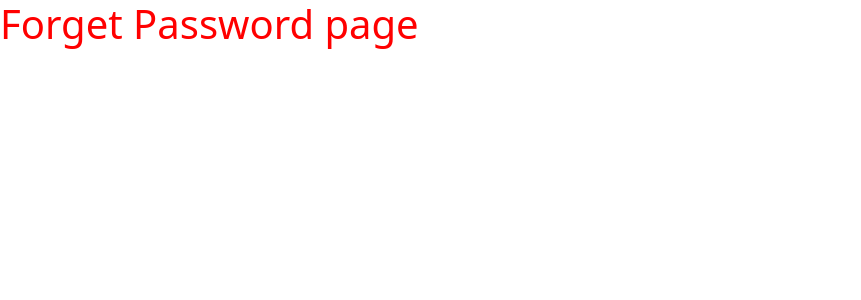
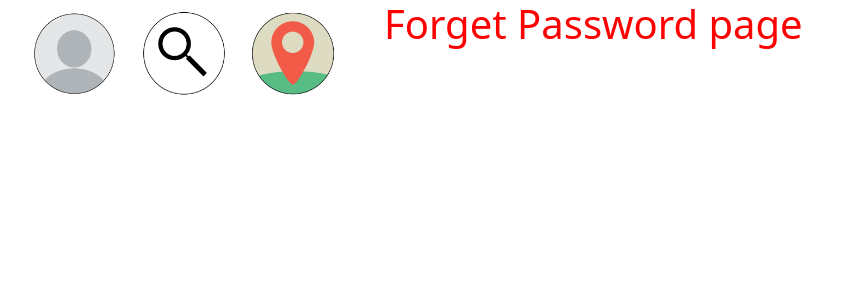
Before and after one commit to friendlytraveler616/TravelingMechanic, a Django app: page /user/forgetPW in a window 1280 px wide. Shown: the top 300 px of the page, without its empty margins (0-861 px from the left). Run offline with Django 4.2, Linux system fonts and the light colour scheme.

Commit message:
Added navigational header images and prepared the base template for future template scaling via blocks

```diff
--- a/travelingMechanic/static/travelingMechanic/style.css
+++ b/travelingMechanic/static/travelingMechanic/style.css
@@ -2,7 +2,123 @@ h1 {
     color:red;
 }
 
-#map{
-    height: 60vh;
+#map
+{
+    height: 100vh;
     width: 100%;
 }
+
+body
+{
+    margin: 0;
+    padding: 0;
+    height: 100%;
+    width: auto;
+}
+
+div.leftSpan
+{
+  /* display: flex; */
+  width: 30%;
+  height: auto;
+  min-height: 100%;
+  float: left;
+}
+
+div.rightSpan
+{
+  /* display: flex; */
+  width: 70%;
+  height: auto;
+  min-height: 100%;
+  float: right;
+}
+
+span.menu
+{
+  display: flex;
+  justify-content: center;
+  float: left;
+  width: 40%;
+  max-width: 14rem;
+  padding: 10px 0px 0px 0px;
+  text-align: center;
+  margin: 0rem -5% 0rem -5%;
+}
+
+div.clearfix
+{
+  max-width: 100%;
+  background-color: white;
+  margin: 0% 0% 1rem 5%;
+  position: -webkit-sticky;
+  position: sticky;
+  top: 0;
+  z-index: 1;
+  opacity: 100%;
+}
+
+div.leftblock
+{
+  height: 100%;
+}
+
+p.navigation
+{
+  padding: 10px;
+  border-bottom: 1px white solid;
+}
+
+img.navpics
+{
+    width : 60%;
+    height: auto;
+}
+
+/******************************LINKS**********************************/
+a.main
+{
+  text-decoration: none;
+  color: white;
+}
+a.main: unvisited
+{
+  color: white;
+
+}
+a.main: visited
+{
+  color: white;
+}
+a.main: hover
+{
+  color: white;
+}
+a.main: active
+{
+  color: white;
+}
+
+
+a.menu
+{
+  text-decoration: none;
+  color: black;
+}
+a.menu: unvisited
+{
+  color: black;
+
+}
+a.menu: visited
+{
+  color: black;
+}
+p.navigation:hover {
+  border-bottom: 1px #000000 solid;
+  background-color: #dddddd;
+}
+a.menu: active
+{
+  color: black;
+}
--- a/travelingMechanic/templates/travelingMechanic/home.html
+++ b/travelingMechanic/templates/travelingMechanic/home.html
@@ -1,8 +1,8 @@
 {% extends "travelingMechanic/index.html" %}
 {% load static %}
 {% block content %}
-<h1>My Local Map</h1>
-<button onclick="initMap()">Click me</button>
+<!-- <h1>My Local Map</h1>
+<button onclick="initMap()">Click me</button> -->
 <div id="map"></div>
 
 <script>
--- a/travelingMechanic/templates/travelingMechanic/index.html
+++ b/travelingMechanic/templates/travelingMechanic/index.html
@@ -18,7 +18,22 @@
     {% endif %}
   </head>
   <body>
-    {% block content %}{% endblock %}
+    <div class="leftSpan">
+      <!-- NAV bar goes here -->
+      <div class = "clearfix"
+        ><span class = "menu"><a class = "menu" href = ""><img src={% static 'images/blankProfilePicture.png' %} class = "navpics"></a></span
+        ><span class = "menu"><a class = "menu" href = ""><img src={% static 'images/searchSymbol.png' %} class = "navpics"></a></span
+        ><span class = "menu"><a class = "menu" href = ""><img src={% static 'images/mapSymbol.png' %} class = "navpics"></a></span
+      ></div>
+      <!-- LEFT block goes here -->
+      <div class="leftblock">
+
+      </div>
+    </div>
+    <div class = "rightSpan">
+      <!-- RIGHT block goes here -->
+      {% block content %}{% endblock %}
+    </div>
     <script src="https://cdn.jsdelivr.net/npm/bootstrap@5.1.3/dist/js/bootstrap.bundle.min.js" integrity="sha384-ka7Sk0Gln4gmtz2MlQnikT1wXgYsOg+OMhuP+IlRH9sENBO0LRn5q+8nbTov4+1p" crossorigin="anonymous"></script>
   </body>
 </html>
```
Also changed, not shown: travelingMechanic/static/images/blankProfilePicture.png (added), travelingMechanic/static/images/mapSymbol.png (added), travelingMechanic/static/images/searchSymbol.png (added).
